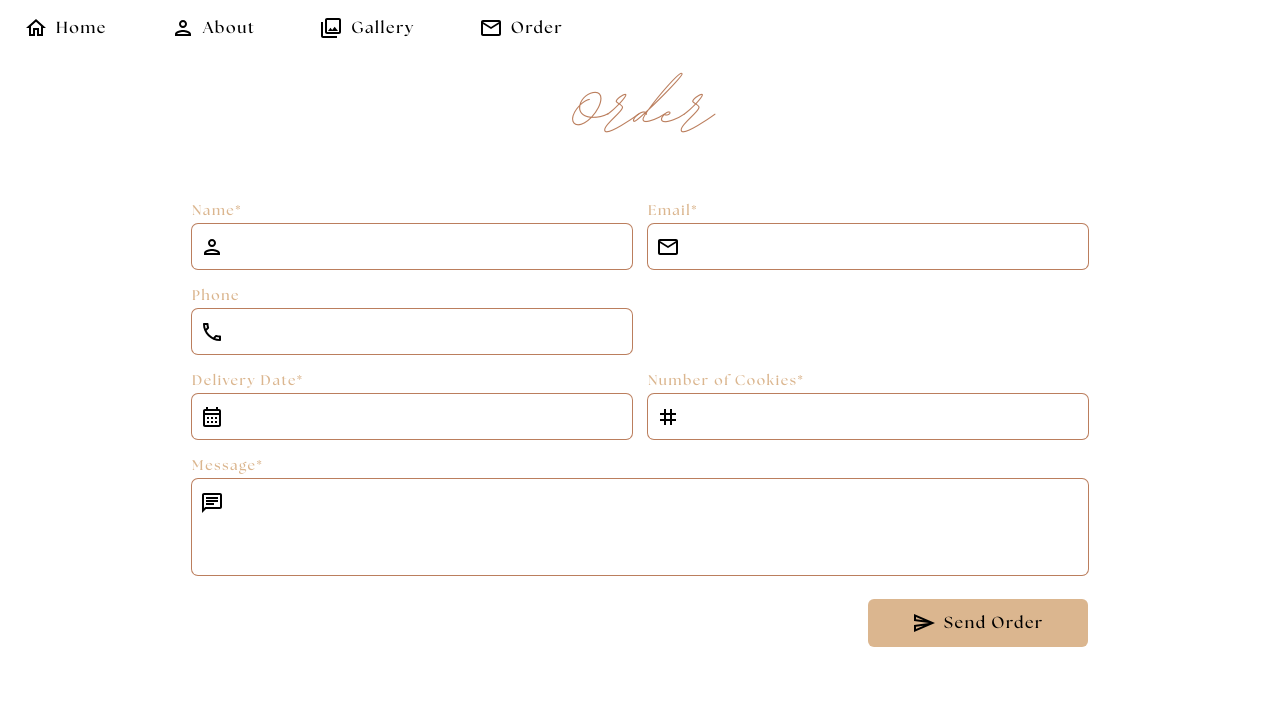
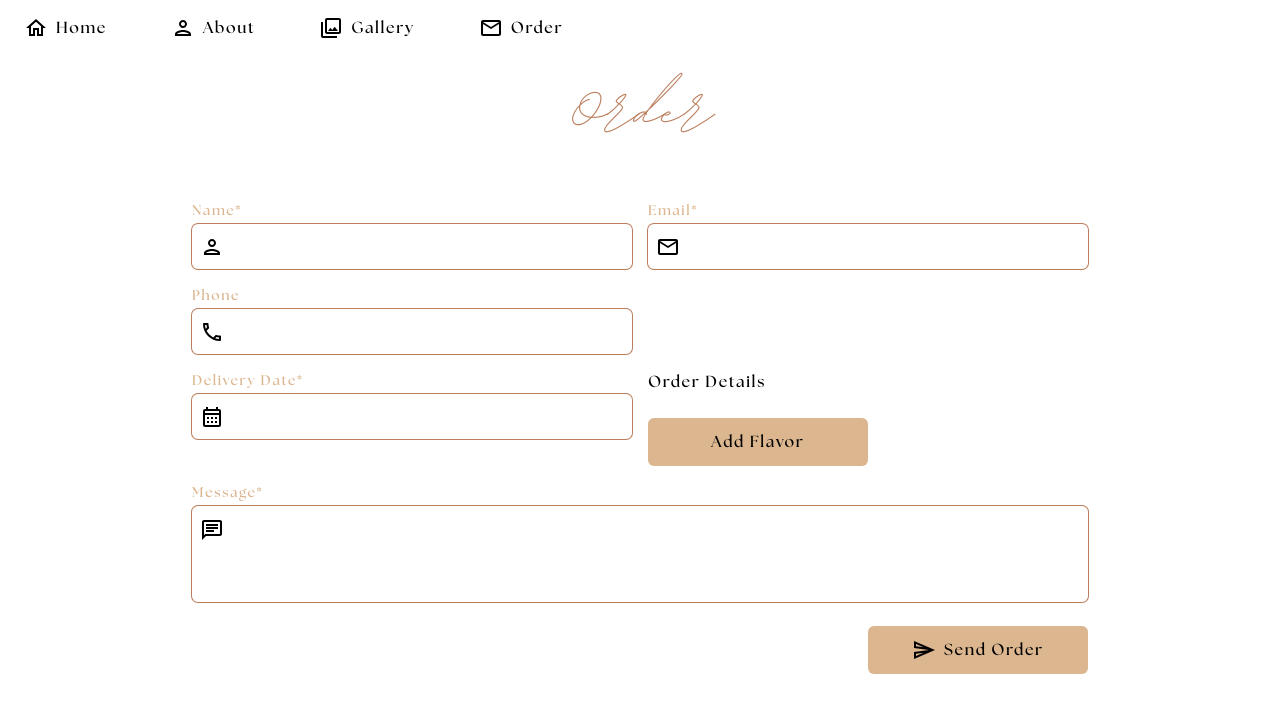
Before and after one commit to nickcoffey/cookiesxcoffey, a Next.js app: page /order in a window 1280 px wide. Shown: the top 712 px of the page. Built offline with nearby package versions, Linux system fonts and the light colour scheme.

Commit message:
added basic flavor configurator

```diff
--- a/pages/api/sendEmail.ts
+++ b/pages/api/sendEmail.ts
@@ -15,12 +15,17 @@ oauth2Client.setCredentials({
   refresh_token: process.env.REFRESH_TOKEN
 })
 
+export type CookieItem = {
+  count: number
+  flavor: string
+}
+
 export type EmailRequestBody = {
   email: string
   name: string
   phone?: string
   deliveryDate: string
-  cookieCount: number
+  cookieList: CookieItem[]
   message: string
 }
 
@@ -33,7 +38,7 @@ const sendEmail = async (
   res: NextApiResponse<EmailResponseBody>
 ) => {
   if (req.method === 'POST') {
-    const { email, name, phone, deliveryDate, cookieCount, message } =
+    const { email, name, phone, deliveryDate, cookieList, message } =
       req.body as EmailRequestBody
 
     try {
@@ -62,7 +67,12 @@ const sendEmail = async (
         <p><strong>Date:</strong> ${getTruncatedDateStr(
           new Date(deliveryDate)
         )}</p>
-        <p><strong>Number of Cookies:</strong> ${cookieCount}</p>
+        <p><strong>Cookies:</strong></p>
+        ${cookieList.reduce(
+          (total, currentItem) =>
+            `${total}<p>${currentItem.count} ${currentItem.flavor}</p>`,
+          ''
+        )}
         <p><strong>Message:</strong> ${message}</p>
       `
       })
--- a/pages/order.tsx
+++ b/pages/order.tsx
@@ -1,4 +1,4 @@
-import { ChangeEvent, useRef } from 'react'
+import { ChangeEvent, useRef, useState } from 'react'
 import { SubmitHandler, useForm } from 'react-hook-form'
 import * as yup from 'yup'
 import { yupResolver } from '@hookform/resolvers/yup'
@@ -7,6 +7,7 @@ import EmailIcon from '@mui/icons-material/EmailOutlined'
 import LocalPhoneIcon from '@mui/icons-material/LocalPhoneOutlined'
 import CalendarMonthIcon from '@mui/icons-material/CalendarMonthOutlined'
 import TagIcon from '@mui/icons-material/TagOutlined'
+import CookieIcon from '@mui/icons-material/CookieOutlined'
 import ChatIcon from '@mui/icons-material/ChatOutlined'
 import SendIcon from '@mui/icons-material/SendOutlined'
 import SyncIcon from '@mui/icons-material/SyncOutlined'
@@ -14,16 +15,24 @@ import WarningIcon from '@mui/icons-material/WarningOutlined'
 import CheckIcon from '@mui/icons-material/CheckOutlined'
 import { Page, Input, Datepicker } from '../components'
 import { httpPost, maskPhone, removePhoneMask } from '../utils'
-import { EmailRequestBody, EmailResponseBody } from './api/sendEmail'
+import type {
+  CookieItem,
+  EmailRequestBody,
+  EmailResponseBody
+} from './api/sendEmail'
 import type { NextPage } from 'next'
 import type { Icon } from '../types'
+
+type FormCookieItem = CookieItem & {
+  id: number
+}
 
 export type OrderInputs = {
   name: string
   email: string
   phone: string
   deliveryDate: string
-  cookieCount: number
+  cookieList: CookieItem[]
   message: string
 }
 
@@ -51,12 +60,20 @@ const schema = yup.object({
     .typeError('Please enter a delivery date.')
     .min(new Date(), 'Delivery date must be in the future.')
     .required('Please enter a delivery date.'),
-  cookieCount: yup
+  cookieList: yup.array().of(
+    yup.object({
+      flavor: yup
+        .string()
+        .max(75, 'The flavor entered is too long.')
+        .required('Please enter a flavor.'),
+      count: yup
         .number()
         .typeError('Please enter how many cookies you would like.')
         .min(1, 'Please request at least one cookie.')
         .max(500, 'The number of cookies entered is too high.')
-    .required('Please enter how many cookies you would like.'),
+        .required('Please enter how many cookies you would like.')
+    })
+  ),
   message: yup
     .string()
     .max(1000, 'The message entered is too long.')
@@ -65,8 +82,19 @@ const schema = yup.object({
 
 const EmptyGridSpace = () => <div className='hidden lg:block lg:col-span-1' />
 
+let CookieListIDCache = 1
+
 const Order: NextPage = () => {
   const formRef = useRef<HTMLFormElement>(null)
+  const [cookieItems, setCookieItems] = useState<FormCookieItem[]>([])
+
+  const handleAddFlavorClick = () => {
+    CookieListIDCache++
+    setCookieItems([
+      ...cookieItems,
+      { id: CookieListIDCache, count: 0, flavor: '' }
+    ])
+  }
 
   const {
     register,
@@ -82,7 +110,10 @@ const Order: NextPage = () => {
   }
 
   if (isSubmitSuccessful) {
-    setTimeout(reset, 3000)
+    setTimeout(() => {
+      reset()
+      setCookieItems([])
+    }, 3000)
   }
 
   const phoneWatch = watch('phone')
@@ -132,13 +163,44 @@ const Order: NextPage = () => {
           setValue={setValue}
           required
         />
+        <div className='grid gap-4'>
+          <h4>Order Details</h4>
+          {cookieItems.map((_cookieItem, index) => (
+            <div
+              key={index}
+              className='grid gap-4 pb-4 border-b border-b-black last-of-type:border-b-0 last-of-type:pb-0'
+            >
+              <Input
+                label='Flavor'
+                Icon={CookieIcon}
+                errorMsg={
+                  errors.cookieList && errors.cookieList[index]?.flavor?.message
+                }
+                inputProps={{ ...register(`cookieList.${index}.flavor`) }}
+                required
+              />
               <Input
                 label='Number of Cookies'
                 Icon={TagIcon}
-          errorMsg={errors.cookieCount?.message}
-          inputProps={{ ...register('cookieCount'), type: 'number' }}
+                errorMsg={
+                  errors.cookieList && errors.cookieList[index]?.count?.message
+                }
+                inputProps={{
+                  ...register(`cookieList.${index}.count`),
+                  type: 'number'
+                }}
                 required
               />
+            </div>
+          ))}
+          <button
+            type='button'
+            onClick={handleAddFlavorClick}
+            className='flex items-center justify-center w-full gap-2 py-3 mt-2 transition duration-150 rounded-md bg-primary lg:hover:bg-darkprimary lg:hover:text-white lg:w-1/2'
+          >
+            Add Flavor
+          </button>
+        </div>
         <div className='lg:col-span-2'>
           <Input
             label='Message'
```
Lines whose indentation alone changed are shown as unchanged.
